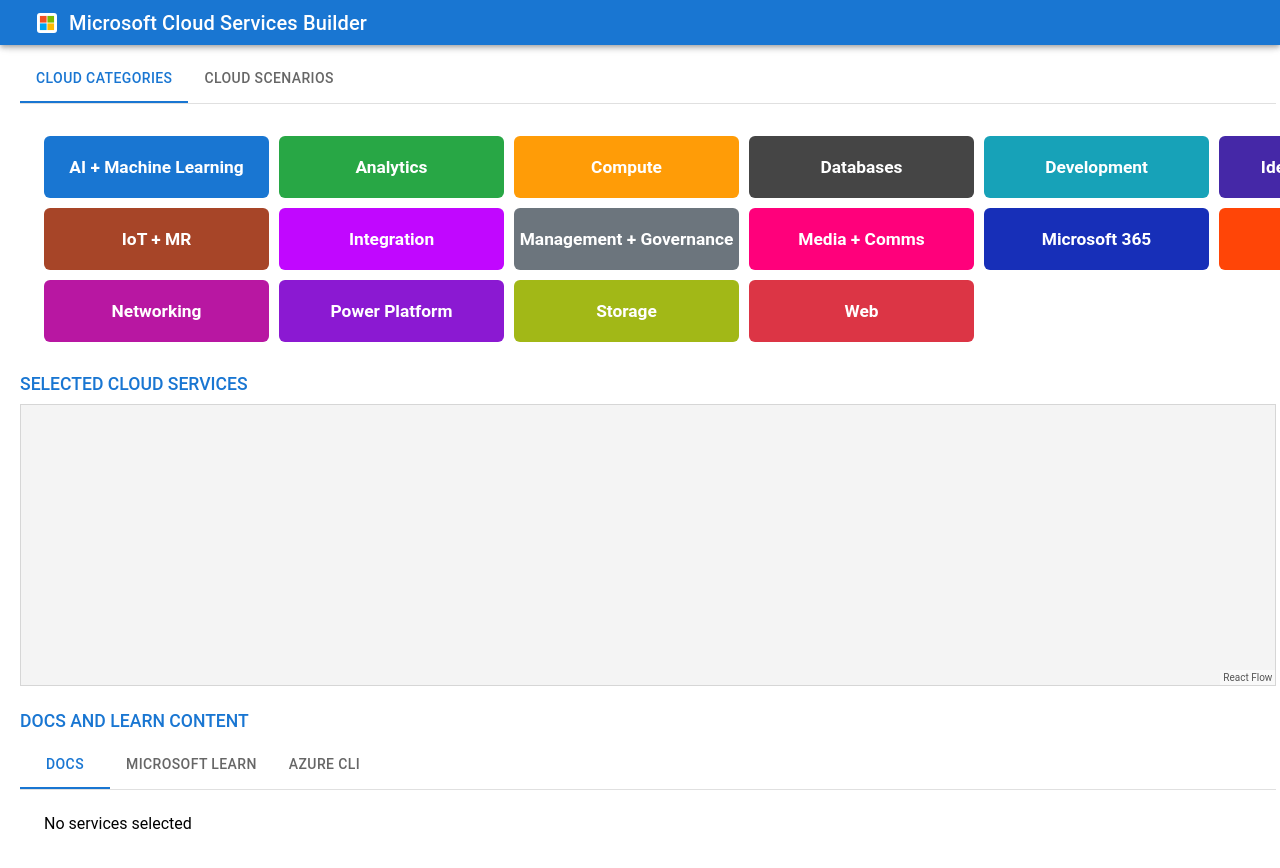
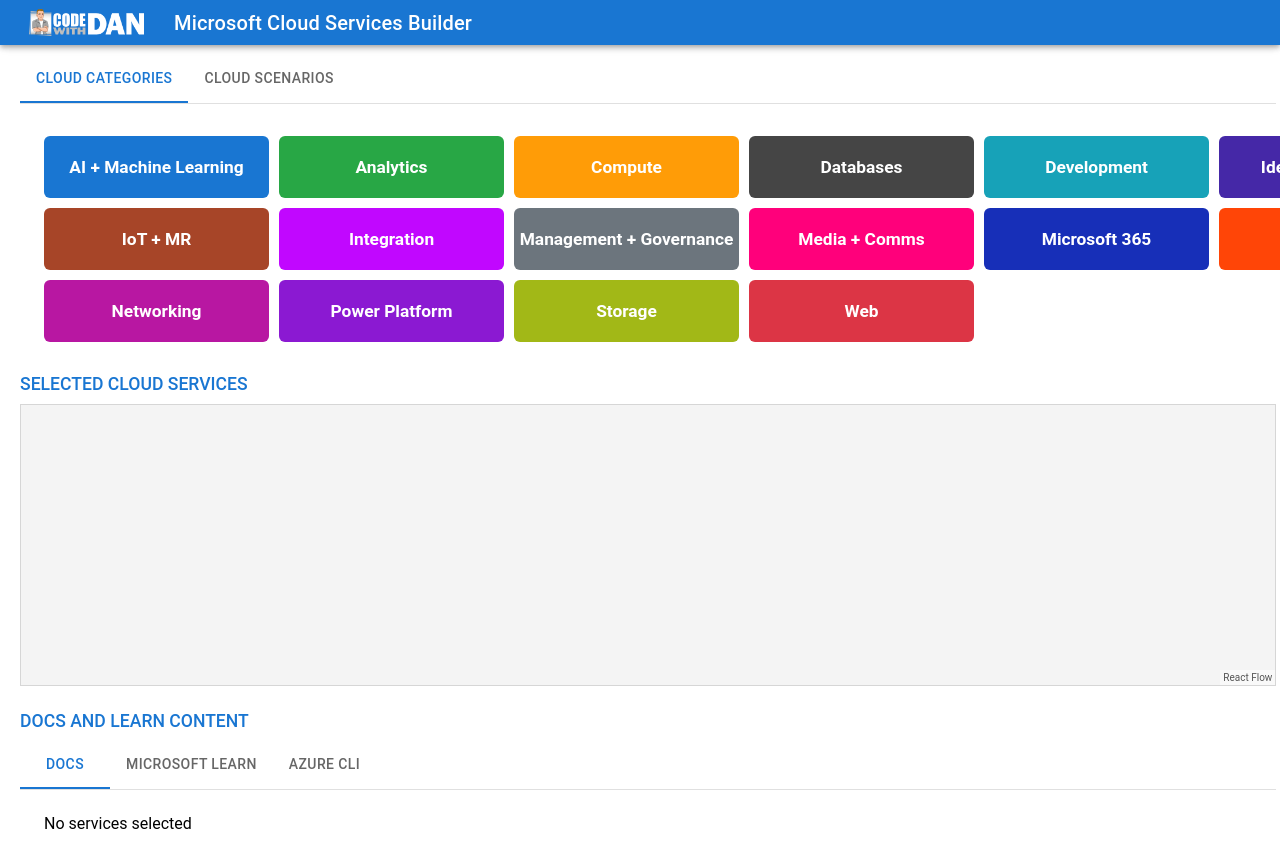
Before and after one commit to DanWahlin/microsoft-cloud-services-builder, a React (Create React App) app: page / in a window 1280 px wide. Shown: the top 868 px of the page. Built offline with nearby package versions, Linux system fonts and the light colour scheme.

Commit message:
Update favicon/image

```diff
--- a/src/App.css
+++ b/src/App.css
@@ -213,6 +213,11 @@
   margin: auto;
 }
 
+.codewithdan-icon {
+  height: 27px;
+  margin: auto;
+}
+
 .icon-react-flow {
   height: 10px;
   width: 10px;
@@ -225,6 +230,14 @@
 
 .react-flow__node-default.selected, .react-flow__node-default.selected:hover {
   box-shadow: 0 0 0 1.5px #000 !important;
+}
+
+.header-image-title-container {
+  display: grid;
+  grid-template-columns: 125px 1fr;
+  align-items: center;
+  justify-items: left;
+  gap: 25px;
 }
 
 .image-title-container {
--- a/src/App.tsx
+++ b/src/App.tsx
@@ -20,9 +20,10 @@
             <AppBar position="fixed">
                 <Toolbar className="toolbar">
                     <Typography variant="h6" noWrap component="div">
-                        <div className="image-title-container">
-                            <img src="/images/microsoft-logo.svg" alt="icon" className="icon"></img>
-                            <span>Microsoft Cloud Services Builder</span>
+                        <div className="header-image-title-container">
+                            {/* <img src="/images/microsoft-logo.svg" alt="icon" className="icon" />  */}
+                            <img src="/images/codeWithDanLogo_white.png" alt="icon" className="codewithdan-icon" />
+                            <span className="header-title">Microsoft Cloud Services Builder</span>
                         </div>
                     </Typography>
                 </Toolbar>
```
Also changed, not shown: public/images/codeWithDanLogo_white.png (added), 1 other file (tests, documents, lock files or other folders).
